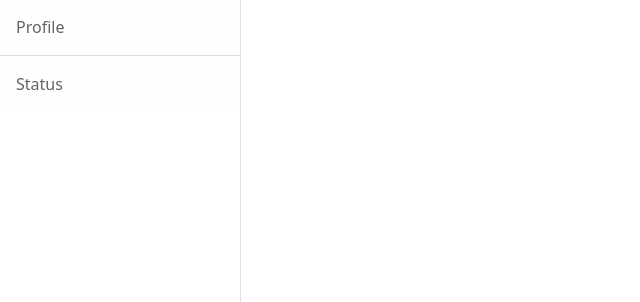
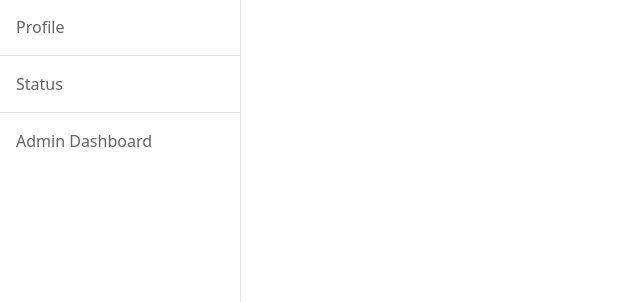
Before and after one commit to turian/audio-discrimination-crowdsource, a Django app: page /accounts/signup/ in a window 1280 px wide. Shown: the part 353-655 px from the top of the page, without its empty margins (0-640 px from the left). Run offline with Django 4.2, Linux system fonts and the light colour scheme; some libraries are stand-ins or nearby versions.

Commit message:
added AdminDashboardView link to side bar

```diff
--- a/themeapp/templates/widgets/sidebar.html
+++ b/themeapp/templates/widgets/sidebar.html
@@ -12,5 +12,6 @@
         <a class="list-group-item list-group-item-action list-group-item-light p-3" href="#!">Events</a>
         <a class="list-group-item list-group-item-action list-group-item-light p-3" href="#!">Profile</a>
         <a class="list-group-item list-group-item-action list-group-item-light p-3" href="#!">Status</a>
+        <a class="list-group-item list-group-item-action list-group-item-light p-3" href="{% url 'admin_dashboard' %}">Admin Dashboard</a>
     </div>
 </div>
```
